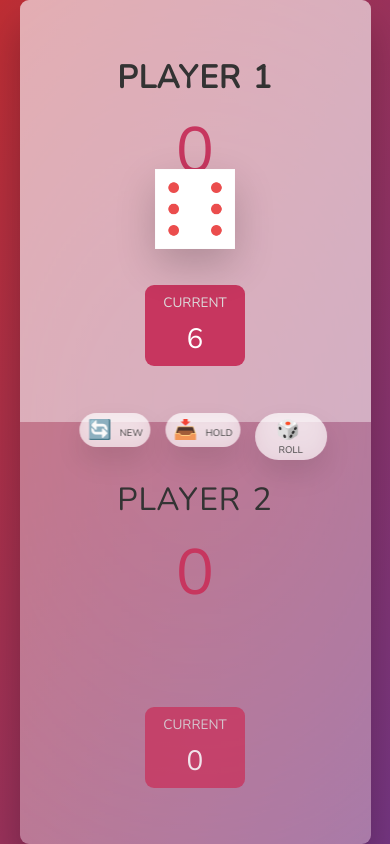
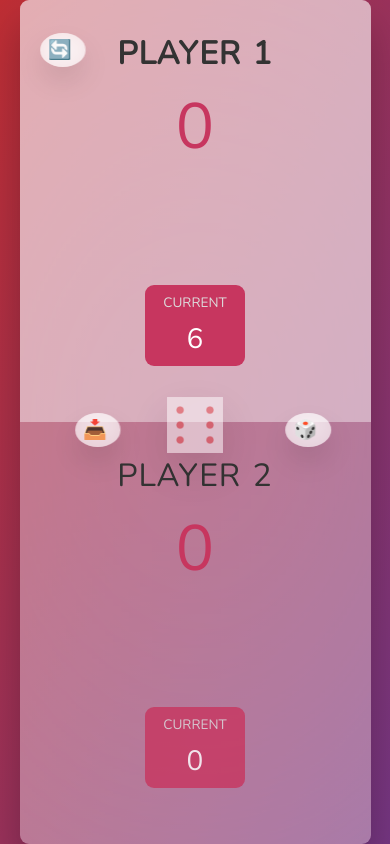
Before and after one commit to wilianglo/rollDiceGames, a plain HTML site: page index.html in a window 390 px wide. Both pictures are taken after a click on the button "🎲 ROLL". Drawn offline with nearby package versions, Linux system fonts and the light colour scheme.

Commit message:
optimizing responsive

```diff
--- a/index.html
+++ b/index.html
@@ -10,10 +10,10 @@
   <body>
     <main>
       <section class="player player--0 player--active">
-        <h2 class="name" id="name--0">Player 1</h2>
+        <h2 class="name name0" id="name--0">Player 1</h2>
         <h1 class="hidden winner0">WINNER !!!</h1>
-        <p class="score" id="score--0">43</p>
-        <div class="current">
+        <p class="score score0" id="score--0">43</p>
+        <div class="current" id="current0">
           <p class="current-label">Current</p>
           <p class="current-score" id="current--0">0</p>
         </div>
--- a/style2.css
+++ b/style2.css
@@ -193,12 +193,17 @@ main {
     padding: 0.5rem 2rem;
   } */
   .dice {
+    top: 45%;
     left: 50%;
-    top: 20%;
-    height: 15rem;
+    height: 9rem;
+    opacity: 0.8;
     box-shadow: 0 2rem 5rem rgba(0, 0, 0, 0.2);
+    transition: all 0.75s;
   }
-
+  .winner0,
+  .winner1 {
+    font-size: 3rem;
+  }
   .btn {
     display: inline-block;
     margin: 1rem;
@@ -222,22 +227,20 @@ main {
   }
 
   .btn--new {
-    top: 48%;
-    left: 25%;
+    top: 3%;
+    left: 10%;
     font-size: 1.2rem;
   }
 
   .btn--roll {
     top: 48%;
-    left: 75%;
+    left: 80%;
     font-size: 1.2rem;
   }
-  .name {
-    margin-top: 3rem;
-  }
+
   .btn--hold {
     top: 48%;
-    left: 50%;
+    left: 20%;
     font-size: 1.2rem;
   }
 
@@ -246,37 +249,51 @@ main {
     box-shadow: 0 1rem 2rem rgba(0, 0, 0, 0.15);
   }
 
+  /* .name0 {
+    top: 3%;
+  }
+  .score0 {
+    top: 15%;
+  }
+  .winner0 {
+    top: 20%;
+  }
+
+  #current0 {
+    position: absolute;
+    top: 22%;
+    left: 35%;
+    width: 33%;
+    padding: 1rem;
+    margin-bottom: 3rem;
+  } */
+
   .btn:focus {
     outline: none;
   }
   .current {
-    background-color: #c7365f;
-    opacity: 0.8;
-    border-radius: 9px;
-    color: #fff;
     width: 35%;
     padding: 1rem;
     margin-bottom: 3rem;
-    text-align: center;
-    transition: all 0.75s;
   }
 }
 @media screen and (max-width: 468px) {
   .btn {
-    font-size: 1.2rem;
+    font-size: 0rem;
     padding: 0.5rem 1rem;
-    border-radius: 50em;
-    -webkit-border-radius: 50em;
-    -moz-border-radius: 50em;
-    -ms-border-radius: 50em;
-    -o-border-radius: 50em;
+    border-radius: 50%;
+    -webkit-border-radius: 50%;
+    -moz-border-radius: 50%;
+    -ms-border-radius: 50%;
+    -o-border-radius: 50%;
   }
   .dice {
     position: absolute;
+    top: 47%;
     left: 50%;
-    top: 20%;
+    opacity: 0.5;
     /* transform: translateX(-50%); */
-    height: 10rem;
+    height: 7rem;
     box-shadow: 0 2rem 5rem rgba(0, 0, 0, 0.2);
   }
 }
```
